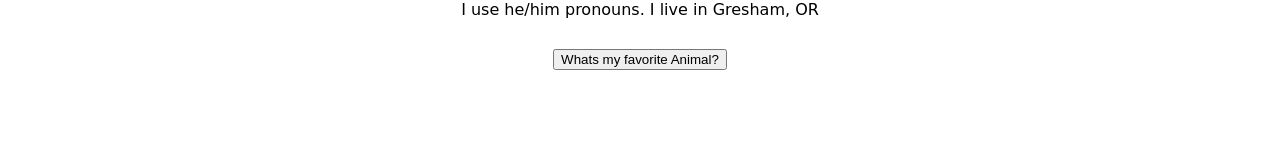
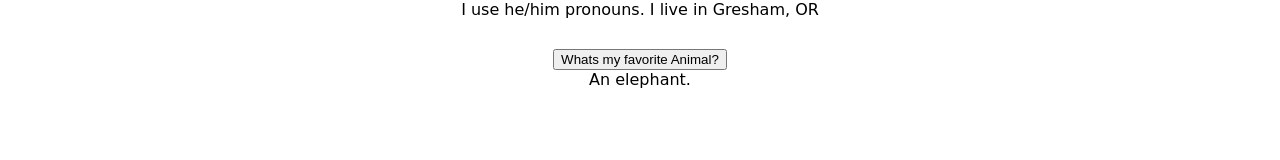
Before and after one commit to PCN23/about-me, a plain HTML site: page index.html in a window 1280 px wide. Shown: the part 248-408 px from the top of the page. Drawn offline with Linux system fonts and the light colour scheme; a web font is replaced by a local one.

Commit message:
favorite animal

```diff
--- a/index.html
+++ b/index.html
@@ -24,6 +24,7 @@
                     I live in <span class="italics">Gresham, OR</span>
                 </p>
                 <button id="btn">Whats my favorite Animal? </button>
+                <div id="animalDiv" class="hidden">An elephant.</div>
             </section>
         </main>
 
```
